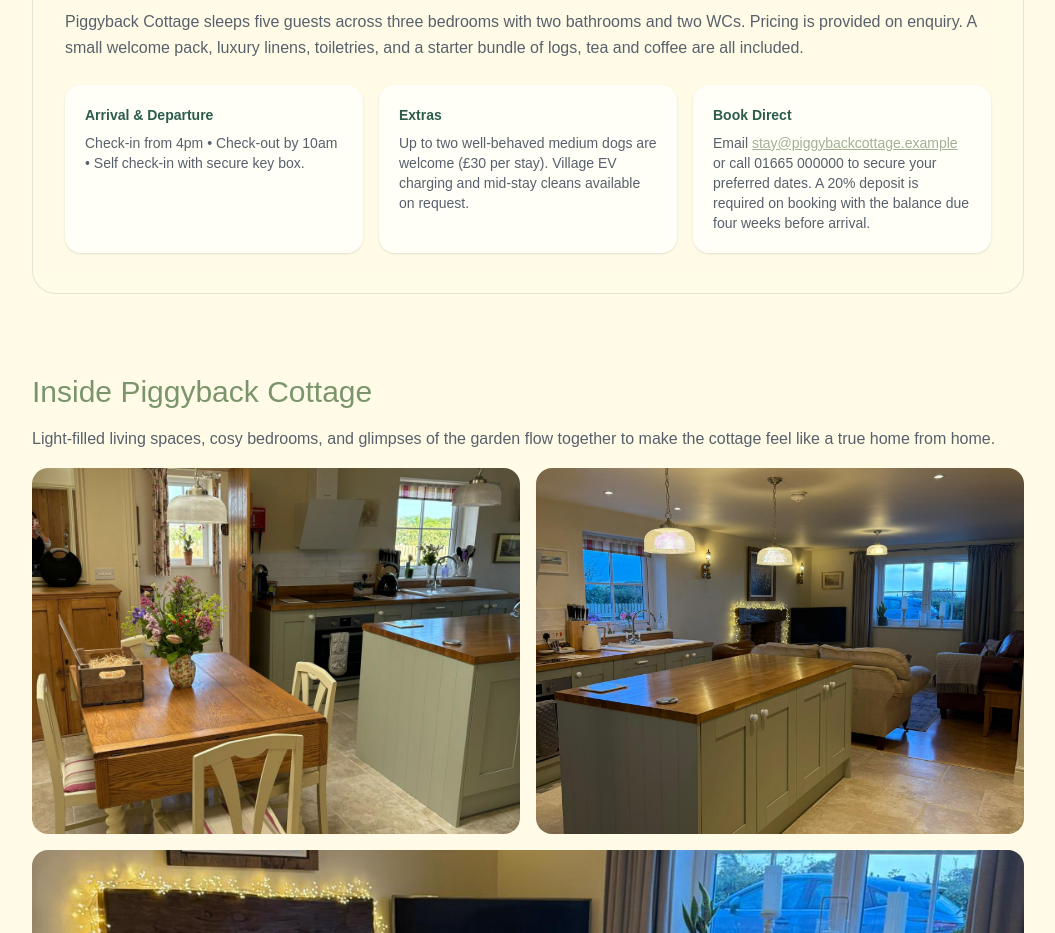
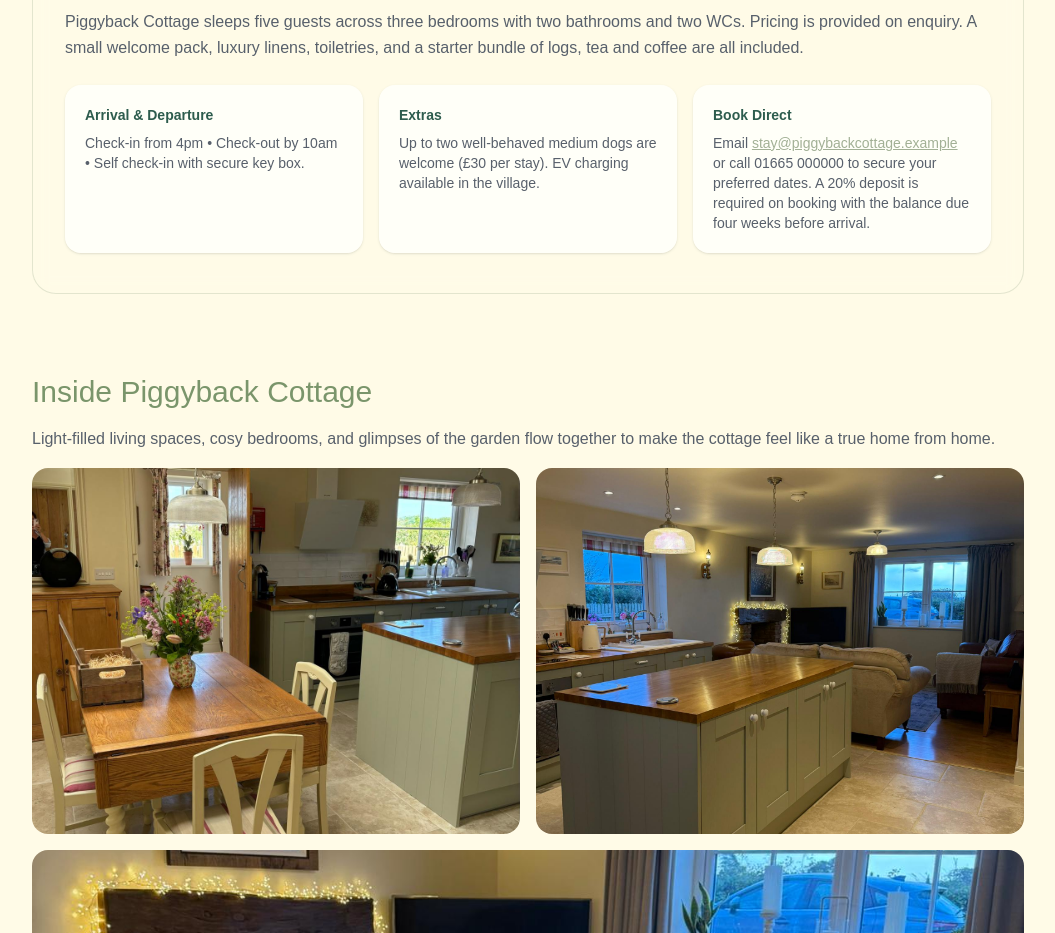
Before and after one commit to Brad-M2K/piggyback-cottage, a Next.js app: page / in a window 1280 px wide. Shown: the part 2100-3033 px from the top of the page, without its empty margins (112-1167 px from the left). Built offline with nearby package versions, Linux system fonts and the light colour scheme; a web font is replaced by a local one.

Commit message:
- amended wording in extras (removed extra mid stay cleans available)

```diff
--- a/src/app/page.tsx
+++ b/src/app/page.tsx
@@ -81,8 +81,8 @@ export default function Home() {
                         </div>
                         <div className="rounded-2xl bg-white/70 p-5 shadow-sm">
                             <p className="font-semibold text-forest mb-2">Extras</p>
-                            <p>Up to two well-behaved medium dogs are welcome (£30 per stay). Village EV charging and mid-stay
-                                cleans available on request.</p>
+                            <p>Up to two well-behaved medium dogs are welcome (£30 per stay). EV charging available in the
+                                village.</p>
                         </div>
                         <div className="rounded-2xl bg-white/70 p-5 shadow-sm">
                             <p className="font-semibold text-forest mb-2">Book Direct</p>
```
